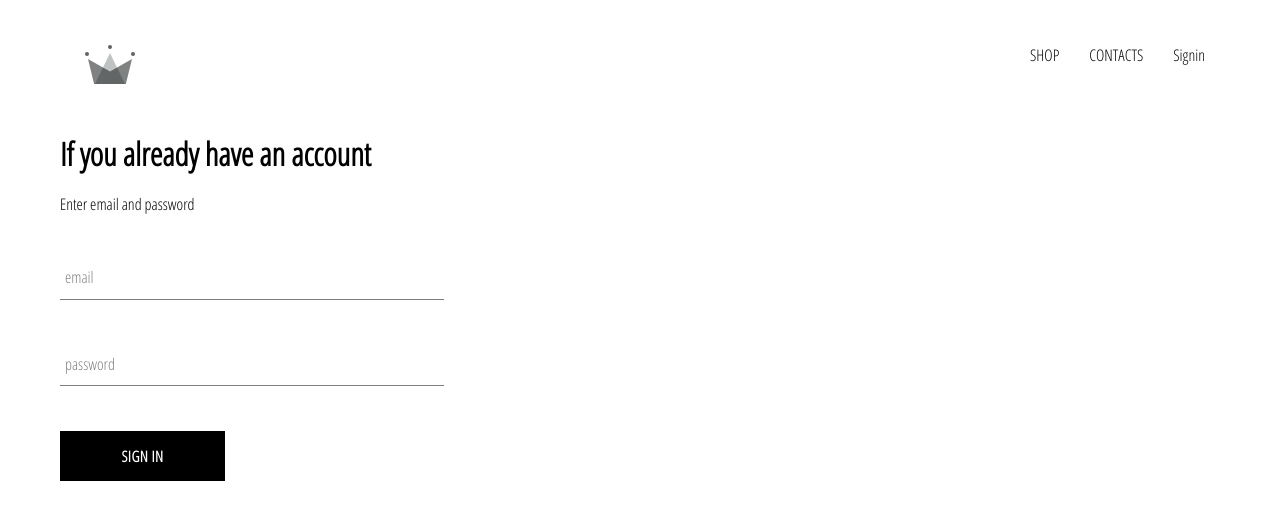
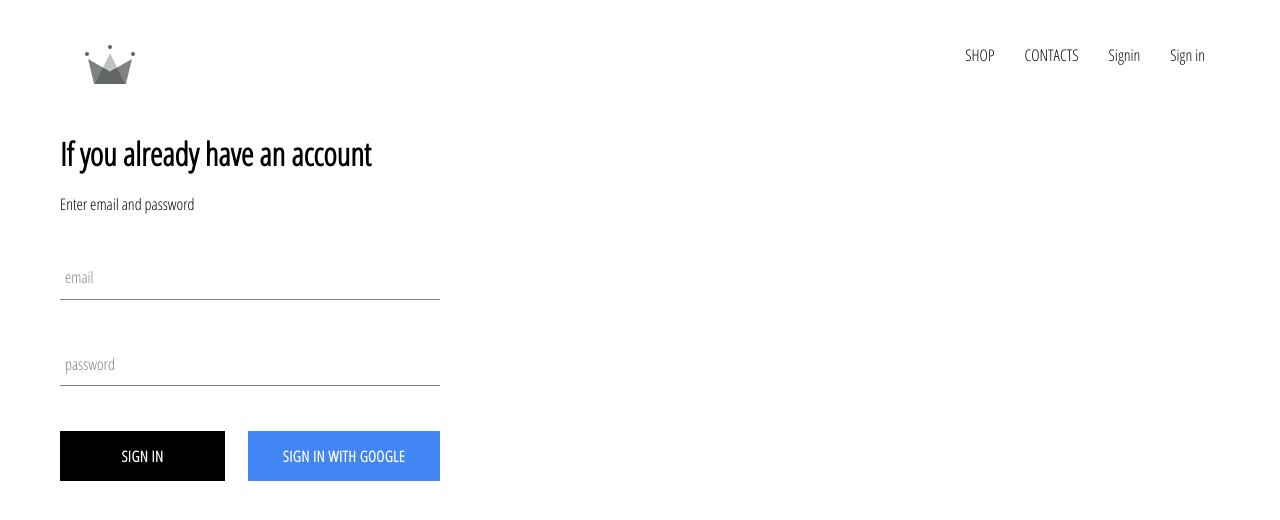
Before and after one commit to TejasvGoel/simpl-clothing, a React (Create React App) app: page /signin in a window 1280 px wide. Shown: the top 520 px of the page. Built offline with nearby package versions, Linux system fonts and the light colour scheme; no server answers.

Commit message:
added google signin and custom buttons

```diff
--- a/package.json
+++ b/package.json
@@ -6,6 +6,7 @@
     "@testing-library/jest-dom": "^4.2.4",
     "@testing-library/react": "^9.5.0",
     "@testing-library/user-event": "^7.2.1",
+    "firebase": "^7.18.0",
     "node-sass": "^4.14.1",
     "react": "^16.13.1",
     "react-dom": "^16.13.1",
--- a/src/App.css
+++ b/src/App.css
@@ -2,3 +2,7 @@
     font-family: 'Open Sans Condensed';
     padding: 20px 60px;
 }
+
+* {
+    box-sizing: border-box;
+}
--- a/src/App.js
+++ b/src/App.js
@@ -5,15 +5,42 @@
 import shopPage from './pages/shoppages/shop-component';
 import Headers from './components/headers/header-component';
 import SigninSignUp from './pages/signIn-signUp/signIn-signUp-component';
+import {auth} from './firebase/firebase-utils';
+
+
 
 
 
 class App extends Component{
+  constructor(){
+    super();
+
+    this.state={
+      currentUser: null
+    }
+  }
+
+  unsubscribeFromAuth = null ;
+
+  componentDidMount(){
+    this.unsubscribeFromAuth = auth.onAuthStateChanged(user =>{
+      this.setState({currentUser: user})
+
+      console.log(user);
+    });
+  }
+
+  componentWillUnmount(){
+    this.unsubscribeFromAuth();
+  }
+
+
+
   render(){
   return (
 
     <div>
-      <Headers />
+      <Headers currentUser={this.state.currentUser}/>
       <Switch>
       <Route exact path='/' component={HomePage} />
       <Route  path='/shop' component={shopPage} />
--- a/src/components/Sign-In/sign-in-component.jsx
+++ b/src/components/Sign-In/sign-in-component.jsx
@@ -2,6 +2,7 @@
 import './sign-in-style.scss';
 import FormInput from '../form-input/form-input-component';
 import CustomButton from '../custom-button/custom-button-component';
+import { signInWithGoogle } from '../../firebase/firebase-utils';
 
 class SignIn extends React.Component {
     constructor() {
@@ -37,7 +38,8 @@
                     value={this.state.email}
                     handleChange={this.handleChange}
                     label='email'
-                    required />
+                    required
+                     />
 
 
                     <FormInput
@@ -46,13 +48,17 @@
                     value={this.state.password}
                     handleChange={this.handleChange}
                     label='password'
-                    required />
+                    required
+                    />
 
+                    <div className='buttons'>
+                    <CustomButton type="submit"> Sign in </CustomButton>
+                    <CustomButton onClick={signInWithGoogle} isGoogleSignIn > Sign in with Google </CustomButton>
+                    </div>
 
-                    <CustomButton type="submit"> Sign in </CustomButton>
                 </form>
             </div>
-        )
+        );
     }
 }
 
--- a/src/components/Sign-In/sign-in-style.scss
+++ b/src/components/Sign-In/sign-in-style.scss
@@ -1,9 +1,14 @@
 .sign-in {
-    width: 30vw;
+    width: 380px;
     display: flex;
     flex-direction: column;
 
     .title{
         margin: 10px 0px;
     }
+
+    .buttons{
+        display: flex;
+        justify-content: space-between;
+    }
 }
--- a/src/components/custom-button/custom-button-component.jsx
+++ b/src/components/custom-button/custom-button-component.jsx
@@ -2,12 +2,14 @@
 
 import './custom-button-style.scss';
 
-const CustomButton = ({children, ...otherProps}) =>{
-    return(
-        <div className='custom-button' {...otherProps}>
+const CustomButton = ({children, isGoogleSignIn  ,...otherProps}) =>(
+
+        <button
+        className={` ${isGoogleSignIn ? 'google-signin' : ''} custom-button`}
+        {...otherProps} >
             {children}
-        </div>
-    )
-}
+        </button>
+
+);
 
 export default CustomButton;
--- a/src/components/custom-button/custom-button-style.scss
+++ b/src/components/custom-button/custom-button-style.scss
@@ -1,6 +1,6 @@
 .custom-button {
     min-width: 165px;
-    width: 10vw;
+    width: auto;
     height: 50px;
     letter-spacing: 0.5px;
     line-height: 50px;
@@ -20,4 +20,14 @@
       color: black;
       border: 1px solid black;
     }
+
+    &.google-signin {
+        background-color: #4285f4;
+        color: white;
+
+    &:hover {
+        background-color:#357ae8;
+        border:none;
+    }
+   }
   }
--- a/src/components/headers/header-component-styles.scss
+++ b/src/components/headers/header-component-styles.scss
@@ -22,6 +22,7 @@
         padding: 10px 15px;
         text-decoration: none;
         color:black;
+        cursor: pointer;
       }
     }
   }
--- a/src/components/headers/header-component.jsx
+++ b/src/components/headers/header-component.jsx
@@ -2,8 +2,9 @@
 import { ReactComponent as Logo } from '../../assets/crown.svg';
 import './header-component-styles.scss';
 import { Link } from 'react-router-dom';
+import {auth} from '../../firebase/firebase-utils';
 
-const Headers = () =>{
+const Headers = ({currentUser}) =>{
     return(
         <div className='header'>
             <Link className='logo-container' to="/">
@@ -19,6 +20,15 @@
             <Link className='option' to='/signin'>
                 Signin
             </Link>
+            { currentUser ?
+                <div className='option' onClick={()=>auth.signOut()}>
+                    Sign Out
+                </div>
+                :
+                <Link className='option' to='/signin'>Sign in </Link>
+
+
+            }
             </div>
         </div>
     );
--- /dev/null
+++ b/src/firebase/firebase-utils.js
@@ -0,0 +1,27 @@
+import firebase from 'firebase/app';
+import 'firebase/firestore';
+import 'firebase/auth';
+
+
+
+const config = {
+    apiKey: "AIzaSyB7uamxk8mlUUm4aSs5VztQOk4odASwtuI",
+    authDomain: "simpl-clothing-db.firebaseapp.com",
+    databaseURL: "https://simpl-clothing-db.firebaseio.com",
+    projectId: "simpl-clothing-db",
+    storageBucket: "simpl-clothing-db.appspot.com",
+    messagingSenderId: "262124529275",
+    appId: "1:262124529275:web:70aaa3f17cc944575be4de",
+    // measurementId: "G-4CKVVWQVFS"
+};
+
+firebase.initializeApp(config);
+
+export const auth = firebase.auth();
+export const firestore = firebase.firestore();
+
+const provider = new firebase.auth.GoogleAuthProvider();
+provider.setCustomParameters({ prompt:'select_account' });
+export const signInWithGoogle = () => auth.signInWithPopup(provider);
+
+export default firebase;
```
Also changed, not shown: 1 other file (tests, documents, lock files or other folders).
